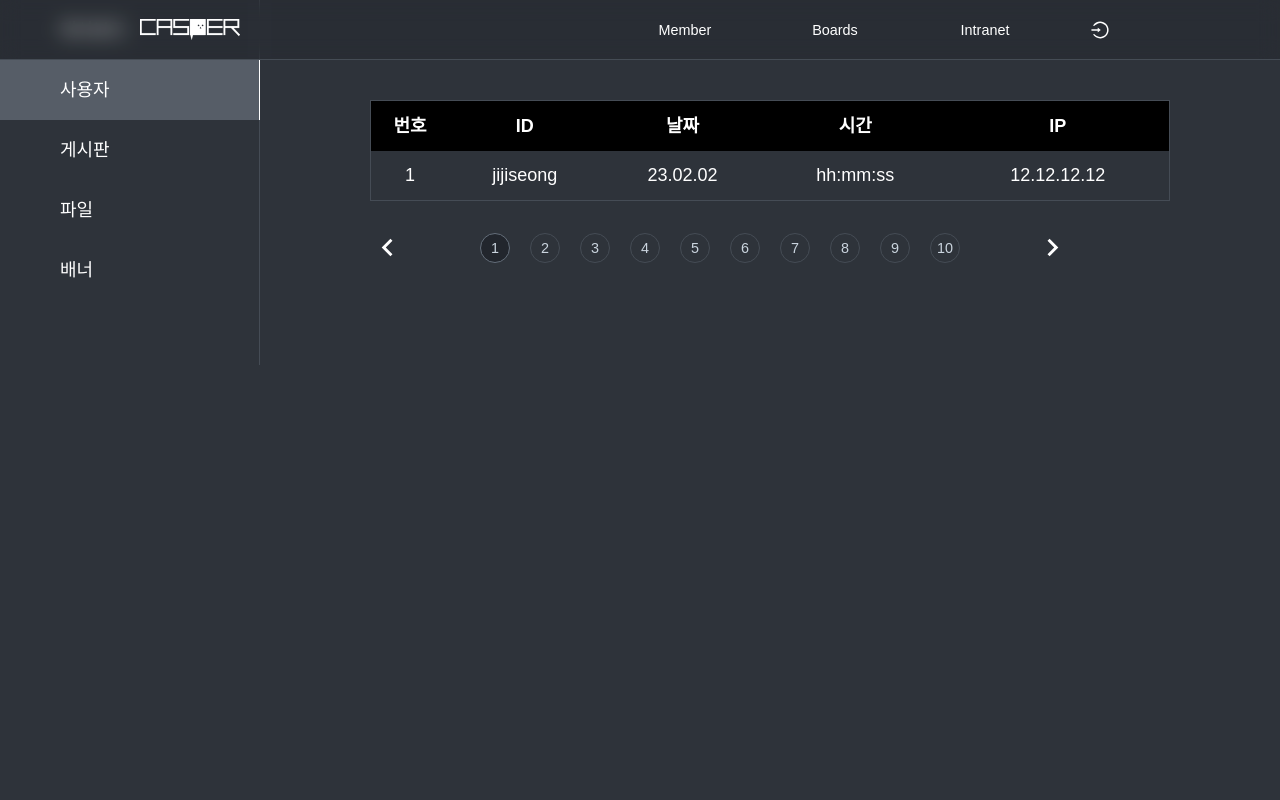
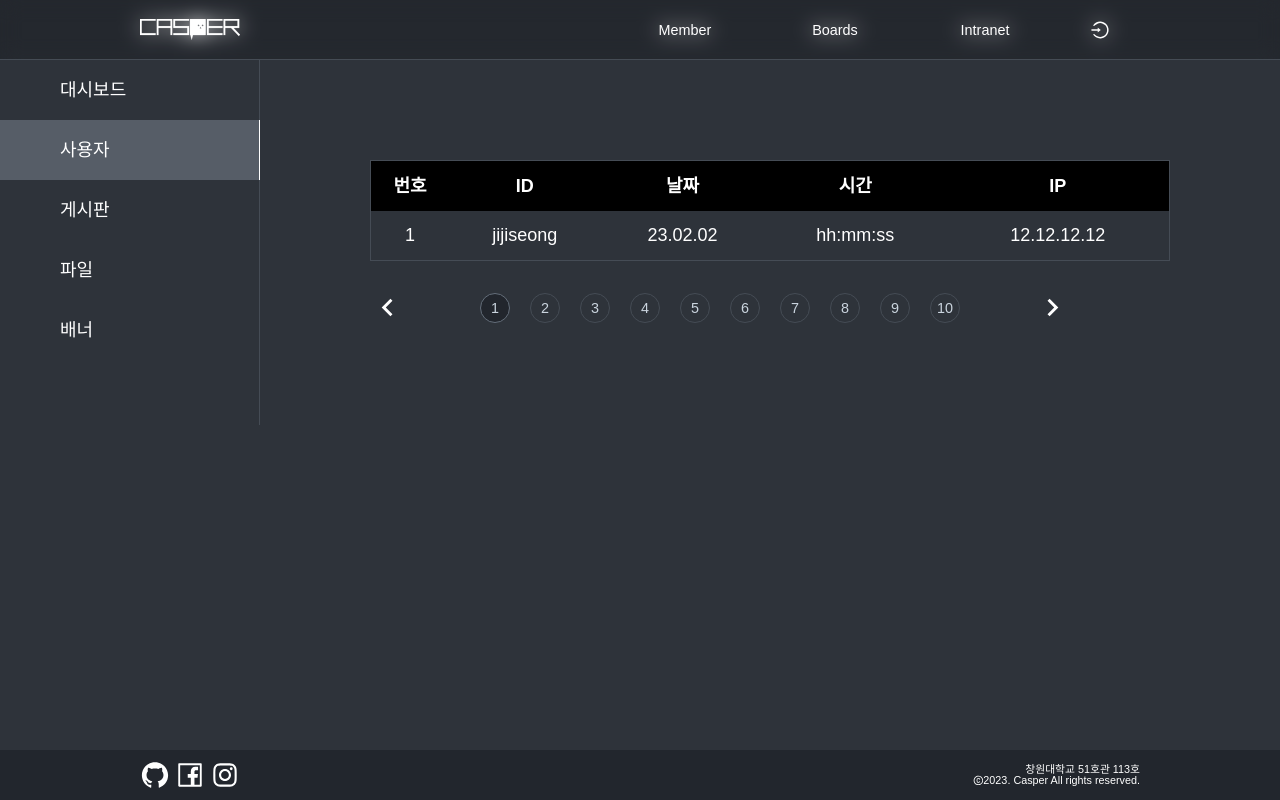
Before and after one commit to CASPER-REPSAC/new-casper-frontend, a Next.js app: page /admin/users/log/1 in a window 1280 px wide. Built offline with nearby package versions, Linux system fonts and the light colour scheme; no server answers.

Commit message:
enhance: layout 컴포넌트 렌더링 최적화, nav 최적화

```diff
--- a/src/components/molecules/PopupWrapper/index.tsx
+++ b/src/components/molecules/PopupWrapper/index.tsx
@@ -1,5 +1,6 @@
 import { popupListState } from '@src/atoms';
 import ToastPopup from '@src/components/common/ToastPopup';
+import { memo } from 'react';
 import { useRecoilValue } from 'recoil';
 import styled from 'styled-components';
 
@@ -25,4 +26,4 @@ const Wrapper = styled.div`
   align-items: center;
 `;
 
-export default PopupWrapper;
+export default memo(PopupWrapper);
--- a/src/components/organism/Header/index.tsx
+++ b/src/components/organism/Header/index.tsx
@@ -1,4 +1,4 @@
-import { useState } from 'react';
+import { memo, useEffect, useState } from 'react';
 import { styled } from 'styled-components';
 import CommonCenterWrapper from '@src/components/common/CommonCenterWrapper';
 import LoadingProgressBar from '@src/components/common/LoadingProgressBar';
@@ -9,18 +9,28 @@ import PageShadow from '@src/components/common/PageShadow';
 import { ICON_SIZE } from '@src/constants/size';
 import Z_INDEX from '@src/constants/zIndex';
 import SCREEN from '@src/constants/screenWidth';
-import useScreenWidth from '@src/hooks/useScreenWidth';
+import useWindowSize from '@src/hooks/useScreenWidth';
 import HambergerMenuSection from './HambergerMenuSection';
 import LogoSection from './LogoSection';
 
 function Navigation() {
+  console.log('[RENDER] Navigation');
   const [pageShadow, setPageShadowShow] = useState(false);
-  const screenWidth = useScreenWidth();
+  const { width } = useWindowSize();
   const [isHambergerMenuOpen, setHambergerMenuOpen] = useState(false);
-
   const toggleMenu = () => {
     setHambergerMenuOpen((cur) => !cur);
   };
+
+  useEffect(() => {
+    console.log('width changed');
+  }, [width]);
+  useEffect(() => {
+    console.log('pageShadow changed');
+  }, [pageShadow]);
+  useEffect(() => {
+    console.log('isHambergerMenuOpen changed');
+  }, [isHambergerMenuOpen]);
 
   const closeMenu = () => {
     setHambergerMenuOpen(false);
@@ -38,18 +48,18 @@ function Navigation() {
       {pageShadow && <PageShadow />}
       <Wrapper>
         <CenterWrapper>
-          {screenWidth < SCREEN.tablet && (
+          {width < SCREEN.tablet && (
             <DefaultButton onClick={toggleMenu}>
               <MenuIcon size={ICON_SIZE.large} />
             </DefaultButton>
           )}
-          {screenWidth < SCREEN.tablet && isHambergerMenuOpen && (
+          {width < SCREEN.tablet && isHambergerMenuOpen && (
             <HambergerMenuSection onClick={closeMenu} />
           )}
 
           <LogoSection />
 
-          {screenWidth >= SCREEN.tablet && (
+          {width >= SCREEN.tablet && (
             <NavMenuSection
               onMouseOver={showPageShadow}
               onMouseOut={hidePageShadow}
@@ -81,4 +91,4 @@ const CenterWrapper = styled(CommonCenterWrapper)`
   height: 100%;
 `;
 
-export default Navigation;
+export default memo(Navigation);
--- a/src/components/utilComponents/AutoLoginPresence/index.tsx
+++ b/src/components/utilComponents/AutoLoginPresence/index.tsx
@@ -16,7 +16,7 @@ function AutoLoginPresence({ children }: Props) {
     mutateAutoLogin();
   }, [accessToken, mutateAutoLogin]);
 
-  return <div>{children}</div>;
+  return <>{children}</>;
 }
 
 export default AutoLoginPresence;
--- a/src/components/utilComponents/Layout/BoardLayout/index.tsx
+++ b/src/components/utilComponents/Layout/BoardLayout/index.tsx
@@ -4,7 +4,6 @@ import CommonCenterWrapper from '@src/components/common/CommonCenterWrapper';
 import PageTitle from '@src/components/common/PageTitle';
 import BoardSideMenu from '@src/components/organism/sideMenu/BoardSideMenu';
 import { PAGE_TITLE } from '@src/constants/label';
-import DefaultLayout from '../DefaultLayout';
 
 interface Props {
   children: ReactNode;
@@ -12,7 +11,7 @@ interface Props {
 
 function BoardLayout({ children }: Props) {
   return (
-    <DefaultLayout>
+    <>
       <PageTitle pageTitle={PAGE_TITLE.board} />
       <CommonCenterWrapper>
         <Flex>
@@ -20,7 +19,7 @@ function BoardLayout({ children }: Props) {
           <Main>{children}</Main>
         </Flex>
       </CommonCenterWrapper>
-    </DefaultLayout>
+    </>
   );
 }
 
--- a/src/components/utilComponents/Layout/MemberLayout/index.tsx
+++ b/src/components/utilComponents/Layout/MemberLayout/index.tsx
@@ -4,14 +4,13 @@ import MemberSideMenu from '@src/components/organism/sideMenu/MemberSideMenu';
 import { ReactNode } from 'react';
 import styled from 'styled-components';
 import { PAGE_TITLE } from '@src/constants/label';
-import DefaultLayout from '../DefaultLayout';
 
 interface Props {
   children: ReactNode;
 }
 function MemberLayout({ children }: Props) {
   return (
-    <DefaultLayout>
+    <>
       <PageTitle pageTitle={PAGE_TITLE.members} />
       <CommonCenterWrapper>
         <Flex>
@@ -19,7 +18,7 @@ function MemberLayout({ children }: Props) {
           <Main>{children}</Main>
         </Flex>
       </CommonCenterWrapper>
-    </DefaultLayout>
+    </>
   );
 }
 
--- a/src/hooks/useScreenWidth.ts
+++ b/src/hooks/useScreenWidth.ts
@@ -1,21 +1,30 @@
 import { useEffect, useState } from 'react';
 
-function useScreenWidth() {
-  const [width, setWidth] = useState(0);
+function useWindowSize() {
+  const [windowSize, setWindowSize] = useState<{
+    width: number;
+    height: number;
+  }>({
+    width: 0,
+    height: 0,
+  });
 
   useEffect(() => {
-    setWidth(window.innerWidth);
     const handleResize = () => {
-      setWidth(window.innerWidth);
+      setWindowSize({
+        width: window.innerWidth,
+        height: window.innerHeight,
+      });
     };
+    handleResize();
+
     window.addEventListener('resize', handleResize);
-
     return () => {
       window.removeEventListener('resize', handleResize);
     };
   }, []);
 
-  return width;
+  return windowSize;
 }
 
-export default useScreenWidth;
+export default useWindowSize;
--- a/src/pages/_app.tsx
+++ b/src/pages/_app.tsx
@@ -23,11 +23,7 @@ function App({ Component, pageProps }: AppPropsWithLayout) {
     Component.getLayout ||
     ((page) => {
       const isAdminPage = router.asPath.startsWith(ADMIN_PATH.home.url);
-      return isAdminPage ? (
-        <AdminLayout>{page}</AdminLayout>
-      ) : (
-        <DefaultLayout>{page}</DefaultLayout>
-      );
+      return isAdminPage ? <AdminLayout>{page}</AdminLayout> : <>{page}</>;
     });
 
   return (
@@ -38,7 +34,9 @@ function App({ Component, pageProps }: AppPropsWithLayout) {
             <Theme>
               <PopupWrapper />
               <PageLoadingPresence>
-                {getLayout(<Component {...pageProps} />)}
+                <DefaultLayout>
+                  {getLayout(<Component {...pageProps} />)}
+                </DefaultLayout>
               </PageLoadingPresence>
             </Theme>
           </AutoLoginPresence>
```
